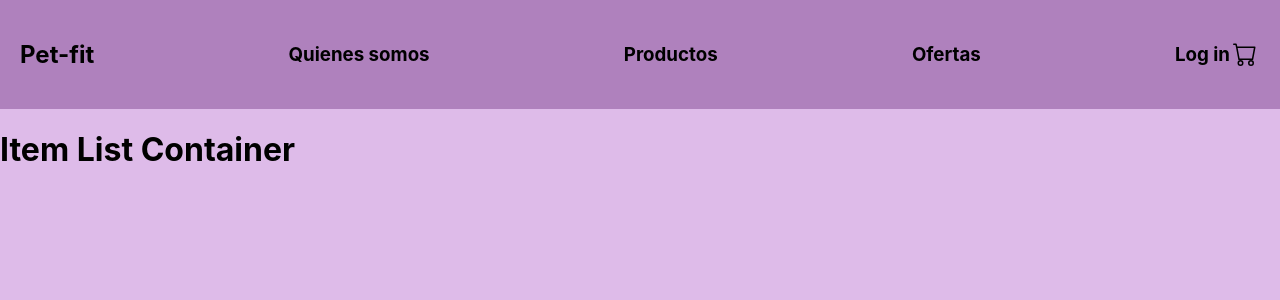
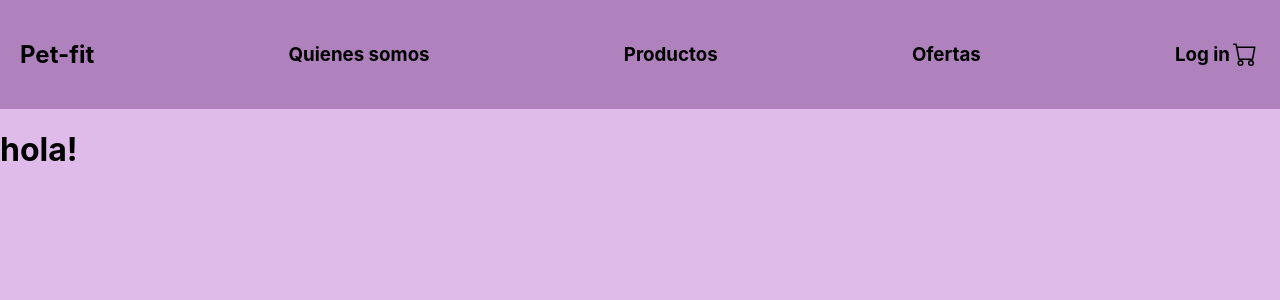
Before and after one commit to cozzza/pet-fit, a React (Create React App) app: page / in a window 1280 px wide. Shown: the top 300 px of the page. Built offline with nearby package versions, Linux system fonts and the light colour scheme.

Commit message:
greeting

```diff
--- a/src/App.js
+++ b/src/App.js
@@ -6,8 +6,7 @@ function App() {
   return (
     <div className="App">
       <Navbar/>
-
-      <ItemListContainer/>
+      <ItemListContainer saludo='hola!'/>
     </div>
   );
 }
--- a/src/components/ItemListContainer/ItemListContainer.jsx
+++ b/src/components/ItemListContainer/ItemListContainer.jsx
@@ -1,9 +1,9 @@
 import React from 'react'
 
-const ItemListContainer = () => {
+const ItemListContainer = ({saludo}) => {
     return (
         <div className= "disfraces">
-        <h1> Item List Container </h1>
+        <h1> {saludo} </h1>
         </div>
     )
 }
```
